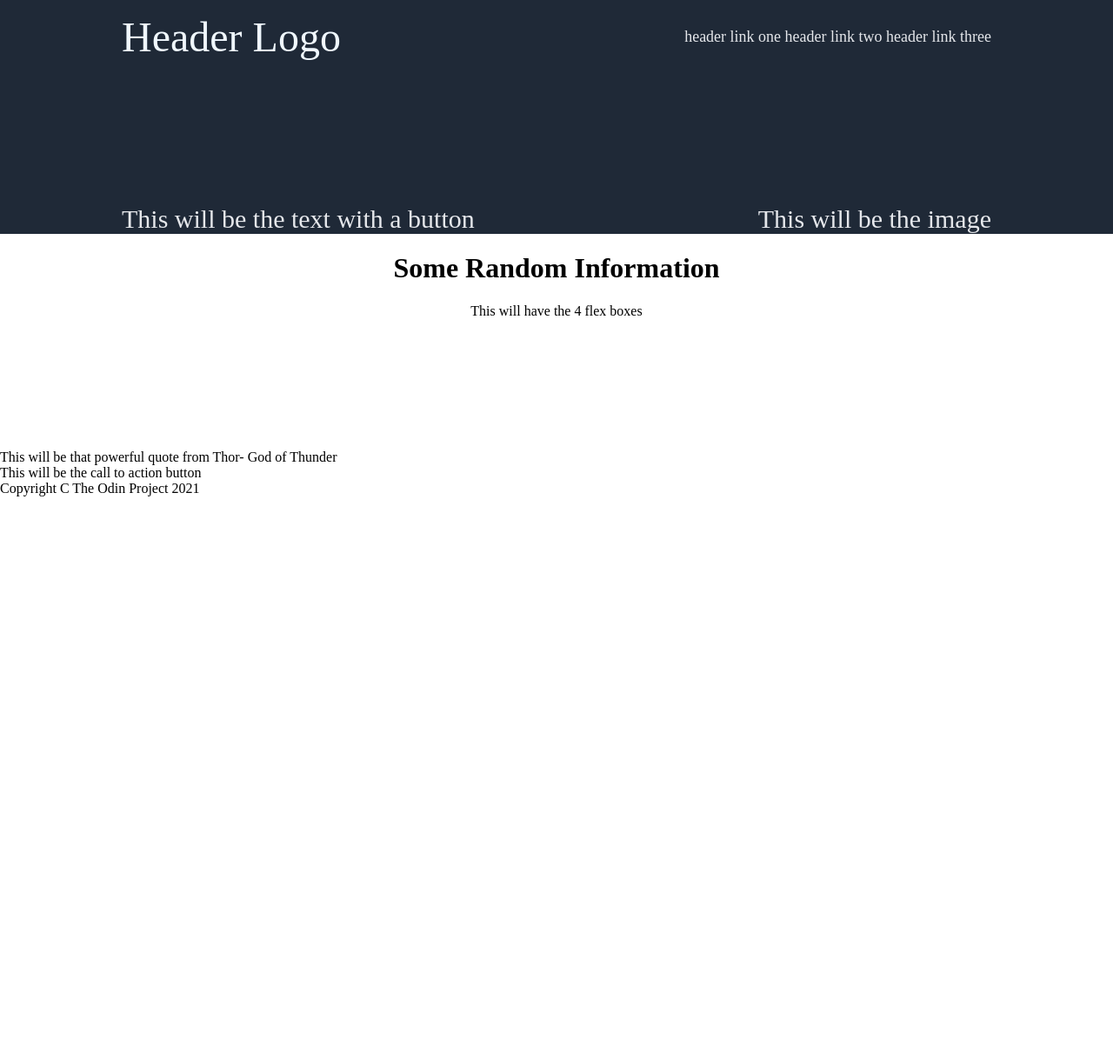
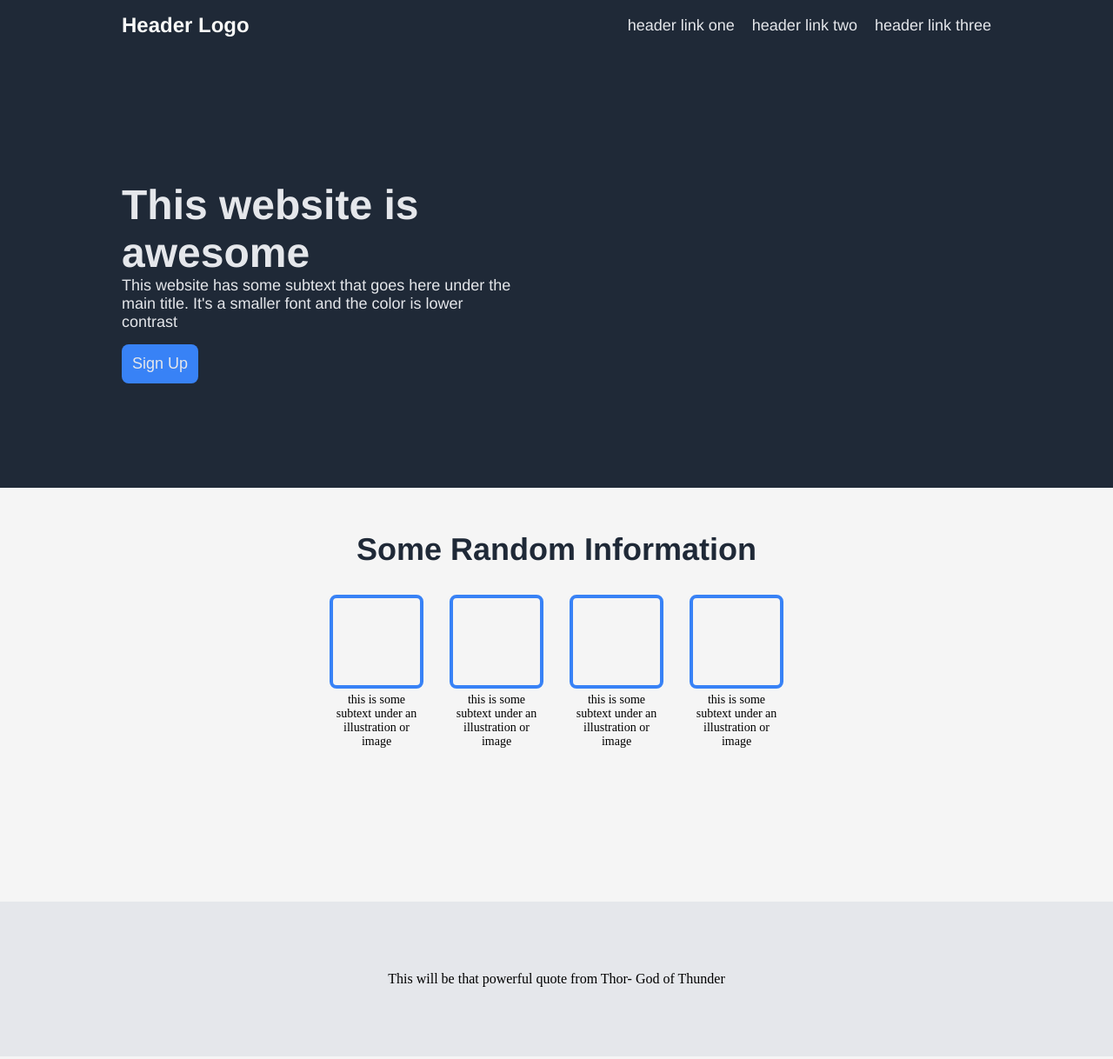
Before and after one commit to Rhumph/TOP-Project-Landing-Page, a plain HTML site: page index.html in a window 1280 px wide. Shown: the top 1218 px of the page at 87% size. Before the commit the page ends 800 px from the top, so only its background shows below. Drawn offline with Linux system fonts and the light colour scheme.

Commit message:
Filling out webpage, saving progress

```diff
--- a/index.html
+++ b/index.html
@@ -11,8 +11,8 @@
 <body>
     <div class="header">
         <div class="hcontainer">
-            <div class="hright-side">Header Logo</div>
-            <div class="hleft-side">
+            <div class="hleft-side">Header Logo</div>
+            <div class="hright-side">
                 <a href="https://www.youtube.com/">header link one</a>
                 <a href="https://www.youtube.com/">header link two</a>
                 <a href="https://www.youtube.com/">header link three</a>
@@ -21,18 +21,44 @@
     </div>
     <div class="banner">
         <div class="bcontainer">
-            <div>This will be the text with a button</div>
-            <div>This will be the image</div>
+            <div class="banner-textbox">
+                <h1>This website is awesome</h1>
+                <p>This website has some subtext that goes here under the main title. It's a smaller font and the color
+                    is lower contrast</p>
+                <div class="banner-textbox-button-container">
+                    <button>Sign Up</button>
+                </div>
+            </div>
+            <img src="ph" alt="">
         </div>
     </div>
     <div class="content-p1">
         <div class="content-p1-container">
-            <h1>Some Random Information</h1>
-            <div> This will have the 4 flex boxes</div>
+            <h1 class="cp1-header">Some Random Information</h1>
+            <ul class="cards-container">
+                <li class="cp1-card">
+                    <div class="blue-square"></div>
+                    <div class="card-text">this is some subtext under an illustration or image</div>
+                </li>
+                <li class="cp1-card">
+                    <div class="blue-square"></div>
+                    <div class="card-text">this is some subtext under an illustration or image</div>
+                </li>
+                <li class="cp1-card">
+                    <div class="blue-square"></div>
+                    <div class="card-text">this is some subtext under an illustration or image</div>
+                </li>
+                <li class="cp1-card">
+                    <div class="blue-square"></div>
+                    <div class="card-text">this is some subtext under an illustration or image</div>
+                </li>
+            </ul>
         </div>
     </div>
     <div class="content-p2">
-        This will be that powerful quote from Thor- God of Thunder
+        <div class="content-p2-container">
+            This will be that powerful quote from Thor- God of Thunder
+        </div>
     </div>
     <div class="content-p3">
         <div class="call-to-action-button">
--- a/style.css
+++ b/style.css
@@ -1,5 +1,8 @@
 body {
     margin: 0;
+    display: flex;
+    flex-direction: column;
+    min-height: 100vh;
 }
 
 .header {
@@ -20,20 +23,25 @@ body {
     align-items: center;
 }
 
-.hright-side {
-    font-size: 48px;
-    color: aliceblue;
+.hleft-side {
+    font-size: 24px;
+    color: #f9faf8;
+    font-family: 'Franklin Gothic Medium', 'Arial Narrow', Arial, sans-serif;
+    font-weight:900;
 }
-.hleft-side{
+.hright-side{
     text-decoration: none;
     color: #E5E7EB;
     font-size: 18px;
+    display: flex;
+    gap: 20px;
 }
 
-.hleft-side, a {
+.hright-side, a {
     color: #E5E7EB;
     font-size: 18px;
     text-decoration: none;
+    font-family: 'Franklin Gothic Medium', 'Arial Narrow', Arial, sans-serif;
 }
 
 .banner{
@@ -42,6 +50,7 @@ body {
     flex-direction: column;
     justify-content: center;
     align-items: center;
+    padding-bottom: 120px;
 }
 
 .bcontainer {
@@ -56,14 +65,56 @@ body {
     margin-top: 150px;
 }
 
+.banner-textbox {
+    display: flex;
+    flex-direction: column;
+    width: 450px;
+    font-family: 'Franklin Gothic Medium', 'Arial Narrow', Arial, sans-serif;
+}
+
+.banner-textbox, h1 {
+    margin: 0px;
+    font-size: 48px;
+    font-weight: 900;
+}
+
+.banner-textbox, p {
+    margin: 0px;
+    font-size: 18px;
+    color: #E5E7EB;
+    font-weight: 100;
+}
+
+button {
+    background-color: #3882f6;
+    padding: 12px;
+    border-style: none;
+    border-radius: 8px;
+    font-size: 18px;
+    font-weight: 400;
+    color: #E5E7EB;
+}
+
+.banner-textbox-button-container {
+    margin-top: 15px;
+
+}
+
 .content-p1 {
-    background-color: white;
+    background-color: whitesmoke;
     display: flex;
     flex-direction: column;
     justify-content: center;
     align-items: center;
 }
 
+.cp1-header{
+    font-size: 36px;
+    color: #1f2937;
+    font-family: 'Franklin Gothic Medium', 'Arial Narrow', Arial, sans-serif;
+    font-weight:bolder;
+    margin-top: 50px;
+}
 .content-p1-container {
     display: flex;
     flex-direction: column;
@@ -71,3 +122,81 @@ body {
     margin-bottom: 150px;
     align-items: center;
 }
+
+.cards-container {
+    display: flex;
+    flex-direction: row;
+    justify-content: space-around;
+    padding: 0px;
+}
+
+.cp1-card {
+    display: flex;
+    flex-direction: column;
+    padding: 10px;
+    align-content: center;
+}
+
+.blue-square {
+    border: #3882f6;
+    border-width: 4px;
+    border-radius: 8px;
+    width: 100px;
+    height: 100px;
+    margin: 5px;
+    border-style: solid;
+}
+
+.card-text {
+    font-size: 14px;
+    color: black;
+    width: 100px;
+    text-align: center;
+    margin: 0px 9px;
+}
+
+.content-p2 {
+    background-color: #E5E7EB;
+    display: flex;
+    flex-direction: column;
+    justify-content: center;
+    align-items: center;
+}
+
+.content-p2-container {
+    display: flex;
+    flex-direction: column;
+    width: 800px;
+    align-items: center;
+    justify-content: center;
+    padding: 80px;
+}
+
+.content-p3 {
+    background-color: whitesmoke;
+    display: flex;
+    flex-direction: column;
+    justify-content: center;
+    align-items: center;
+    padding: 100px;
+}
+
+.call-to-action-button {
+    background-color: #3882f6;
+    color: whitesmoke;
+    font-size: 30px;
+    padding: 40px;
+    border-radius: 10px;
+}
+
+.footer {
+    background-color: #1f2937;
+    display: flex;
+    flex-direction: row;
+    justify-content: center;
+    padding: 15px;
+    align-items: center;
+    color: white;
+    margin-top: auto;
+    bottom: 0 auto;
+}
```
